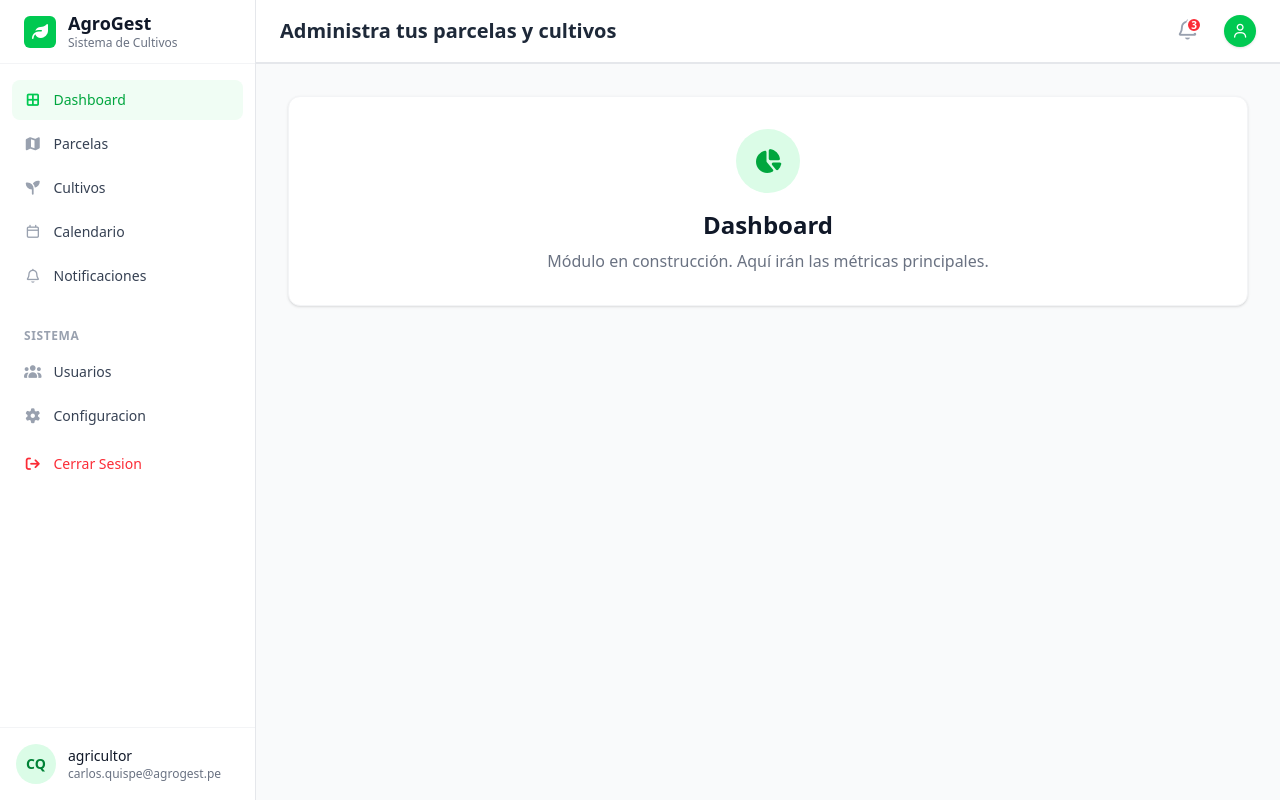
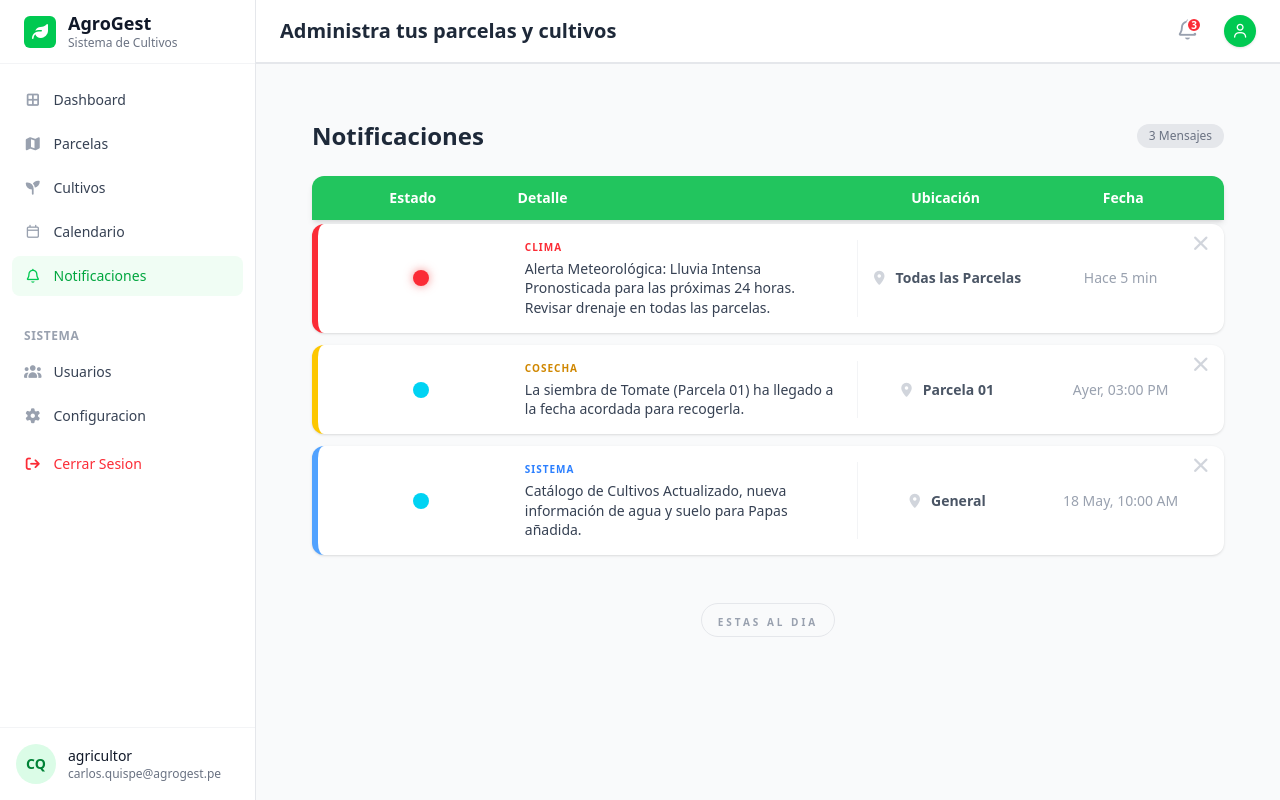
Before and after one commit to LeonardoHuamanMezarina/A241S5_APS_T01_fe, an Angular app: page /notifications in a window 1280 px wide. Before the commit this address led to /dashboard. Built offline with nearby package versions, Linux system fonts and the light colour scheme.

Commit message:
feature: implement notification system with auto-read on hover and card design

```diff
--- a/src/app/app.routes.ts
+++ b/src/app/app.routes.ts
@@ -2,7 +2,21 @@ import { Routes } from '@angular/router';
 
 export const routes: Routes = [
   { path: '', redirectTo: 'dashboard', pathMatch: 'full' },
-  { path: 'dashboard', loadComponent: () => import('./features/dashboard/dashboard.component').then(m => m.DashboardComponent) },
-  { path: 'users', loadComponent: () => import('./features/users/users.component').then(m => m.UsersComponent) },
+
+  {
+    path: 'dashboard',
+    loadComponent: () => import('./features/dashboard/dashboard.component').then(m => m.DashboardComponent)
+  },
+
+  {
+    path: 'users',
+    loadComponent: () => import('./features/users/users.component').then(m => m.UsersComponent)
+  },
+
+  {
+    path: 'notifications',
+    loadComponent: () => import('./features/notifications/notifications.component').then(m => m.NotificationsComponent)
+  },
+
   { path: '**', redirectTo: 'dashboard' }
 ];
--- /dev/null
+++ b/src/app/features/notifications/notifications.component.html
@@ -0,0 +1,68 @@
+<div class="p-6 bg-gray-50 min-h-screen">
+  <div class="flex justify-between items-center mb-6">
+    <h2 class="text-2xl font-bold text-gray-800">Notificaciones</h2>
+    <span class="text-xs font-medium text-gray-500 bg-gray-200 px-3 py-1 rounded-full">
+      {{ listaNotificaciones.length }} Mensajes
+    </span>
+  </div>
+
+  <div class="grid grid-cols-5 bg-[#22c55e] text-white p-3 rounded-t-xl font-semibold text-sm mb-1 shadow-md">
+    <div class="text-center">Estado</div>
+    <div class="col-span-2 px-4">Detalle</div>
+    <div class="text-center">Ubicación</div>
+    <div class="text-center">Fecha</div>
+  </div>
+
+  <div class="space-y-3">
+    <div *ngFor="let nota of listaNotificaciones; let i = index"
+         (mouseenter)="iniciarAutoVisto(i)"
+         (mouseleave)="cancelarAutoVisto(i)"
+         class="grid grid-cols-5 items-center bg-white p-4 rounded-xl shadow-sm border-l-[6px] hover:shadow-md transition-all duration-300 relative"
+         [ngClass]="{
+           'border-red-500': nota.tipo === 'critica',
+           'border-yellow-400': nota.tipo === 'advertencia',
+           'border-blue-400': nota.tipo === 'info'
+         }">
+
+      <div class="flex justify-center">
+        <div class="w-4 h-4 rounded-full transition-all duration-700"
+             [ngClass]="nota.leido ? 'bg-cyan-400' : 'bg-red-500 shadow-[0_0_10px_rgba(239,68,68,0.6)]'">
+        </div>
+      </div>
+
+      <div class="col-span-2 px-4 border-r border-gray-100">
+        <div class="flex items-center gap-2 mb-1">
+          <span class="text-[10px] font-black uppercase tracking-widest"
+                [ngClass]="{
+                  'text-red-500': nota.tipo === 'critica',
+                  'text-yellow-600': nota.tipo === 'advertencia',
+                  'text-blue-500': nota.tipo === 'info'
+                }">
+            {{ nota.tipoLabel }}
+          </span>
+        </div>
+        <p class="text-sm text-gray-700 leading-snug font-medium">{{ nota.detalle }}</p>
+      </div>
+
+      <div class="text-center text-sm text-gray-600 font-semibold px-2">
+        <i class="fa-solid fa-location-dot mr-1 text-gray-300"></i>
+        {{ nota.ubicacion }}
+      </div>
+
+      <div class="text-center text-sm text-gray-400 font-light">
+        {{ nota.fecha }}
+      </div>
+
+      <button (click)="eliminarNotificacion(i)"
+              class="absolute top-2 right-3 text-gray-300 hover:text-red-500 transition-colors">
+        <i class="fa-solid fa-xmark text-lg"></i>
+      </button>
+    </div>
+  </div>
+
+  <div class="text-center mt-12 mb-8">
+    <div class="inline-block px-4 py-1 border border-gray-200 rounded-full">
+        <span class="text-gray-400 font-bold tracking-[0.3em] text-[10px] uppercase">Estas al dia</span>
+    </div>
+  </div>
+</div>
--- /dev/null
+++ b/src/app/features/notifications/notifications.component.scss
@@ -0,0 +1,39 @@
+.notifications-container {
+  padding: 20px;
+  background-color: #f8f9fa;
+
+  .notification-card {
+    display: flex;
+    background: white;
+    border-radius: 12px;
+    margin-bottom: 16px;
+    padding: 16px;
+    box-shadow: 0 4px 6px rgba(0, 0, 0, 0.05);
+    position: relative;
+    transition: transform 0.2s;
+
+    &:hover {
+      transform: translateY(-2px);
+    }
+
+    // Colores según el tipo
+    &.critica { border-left: 5px solid #e74c3c; }
+    &.advertencia { border-left: 5px solid #f1c40f; }
+    &.info { border-left: 5px solid #3498db; }
+  }
+}
+
+.status-indicator {
+  width: 12px;
+  height: 12px;
+  border-radius: 50%;
+  background-color: #3498db;
+  margin-right: 15px;
+  align-self: center;
+}
+
+.tipo-label {
+  font-weight: bold;
+  text-transform: uppercase;
+  font-size: 0.8rem;
+}
--- /dev/null
+++ b/src/app/features/notifications/notifications.component.ts
@@ -0,0 +1,60 @@
+import { Component } from '@angular/core';
+import { CommonModule } from '@angular/common';
+
+@Component({
+  selector: 'app-notifications',
+  standalone: true,
+  imports: [CommonModule],
+  templateUrl: './notifications.component.html',
+  styleUrl: './notifications.component.scss'
+})
+export class NotificationsComponent {
+
+  listaNotificaciones = [
+    {
+      tipo: 'critica',
+      tipoLabel: 'Clima',
+      detalle: 'Alerta Meteorológica: Lluvia Intensa Pronosticada para las próximas 24 horas. Revisar drenaje en todas las parcelas.',
+      ubicacion: 'Todas las Parcelas',
+      fecha: 'Hace 5 min',
+      leido: false,
+      timer: null as any
+    },
+    {
+      tipo: 'advertencia',
+      tipoLabel: 'Cosecha',
+      detalle: 'La siembra de Tomate (Parcela 01) ha llegado a la fecha acordada para recogerla.',
+      ubicacion: 'Parcela 01',
+      fecha: 'Ayer, 03:00 PM',
+      leido: true,
+      timer: null as any
+    },
+    {
+      tipo: 'info',
+      tipoLabel: 'Sistema',
+      detalle: 'Catálogo de Cultivos Actualizado, nueva información de agua y suelo para Papas añadida.',
+      ubicacion: 'General',
+      fecha: '18 May, 10:00 AM',
+      leido: true,
+      timer: null as any
+    }
+  ];
+
+  iniciarAutoVisto(index: number): void {
+    if (!this.listaNotificaciones[index].leido) {
+      this.listaNotificaciones[index].timer = setTimeout(() => {
+        this.listaNotificaciones[index].leido = true;
+      }, 1500);
+    }
+  }
+
+  cancelarAutoVisto(index: number): void {
+    if (this.listaNotificaciones[index].timer) {
+      clearTimeout(this.listaNotificaciones[index].timer);
+    }
+  }
+
+  eliminarNotificacion(index: number): void {
+    this.listaNotificaciones.splice(index, 1);
+  }
+}
--- a/src/app/layout/sidebar/sidebar.component.html
+++ b/src/app/layout/sidebar/sidebar.component.html
@@ -1,5 +1,4 @@
 <div class="h-full flex flex-col bg-white">
-  <!-- Logo -->
   <div class="h-16 flex items-center px-6 border-b border-gray-100">
     <div class="w-8 h-8 bg-green-500 rounded-md flex items-center justify-center text-white mr-3">
       <i class="fa-solid fa-leaf"></i>
@@ -10,7 +9,6 @@
     </div>
   </div>
 
-  <!-- Navigation -->
   <div class="flex-1 overflow-y-auto py-4">
     <ul class="space-y-1 px-3">
       <li>
@@ -38,7 +36,7 @@
         </a>
       </li>
       <li>
-        <a routerLink="/notificaciones" routerLinkActive="!bg-green-50 !text-green-600 [&>i]:!text-green-500" class="flex items-center px-3 py-2.5 rounded-lg text-sm font-medium text-gray-700 hover:bg-gray-50 transition-colors group">
+        <a routerLink="/notifications" routerLinkActive="!bg-green-50 !text-green-600 [&>i]:!text-green-500" class="flex items-center px-3 py-2.5 rounded-lg text-sm font-medium text-gray-700 hover:bg-gray-50 transition-colors group">
           <i class="fa-regular fa-bell w-5 text-gray-400 group-hover:text-green-500 transition-colors"></i>
           <span class="ml-3">Notificaciones</span>
         </a>
@@ -71,7 +69,6 @@
     </ul>
   </div>
 
-  <!-- User Profile Bottom -->
   <div class="p-4 border-t border-gray-100">
     <div class="flex items-center">
       <div class="w-10 h-10 rounded-full bg-green-100 flex items-center justify-center text-green-700 font-bold text-sm">
```
